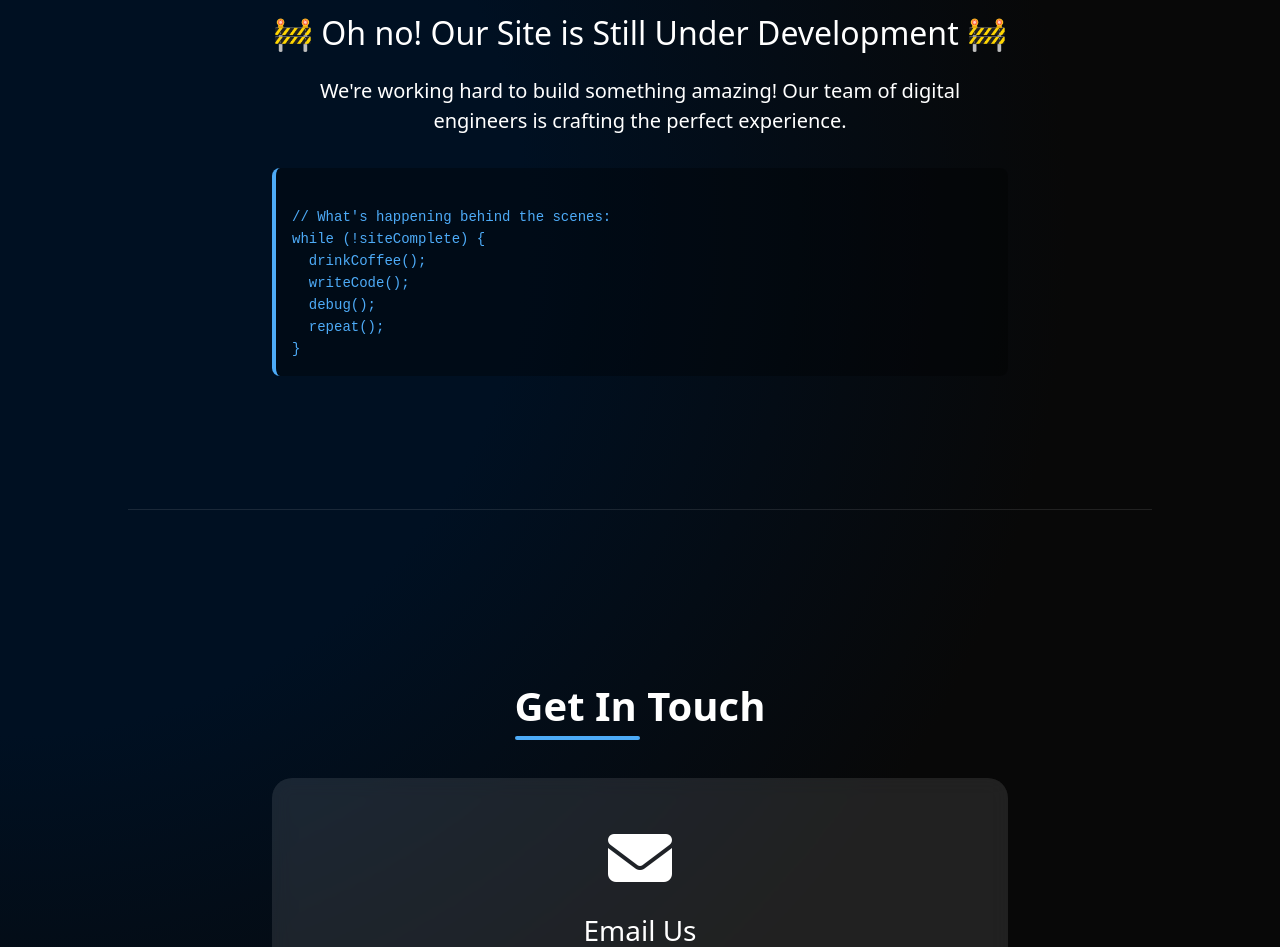
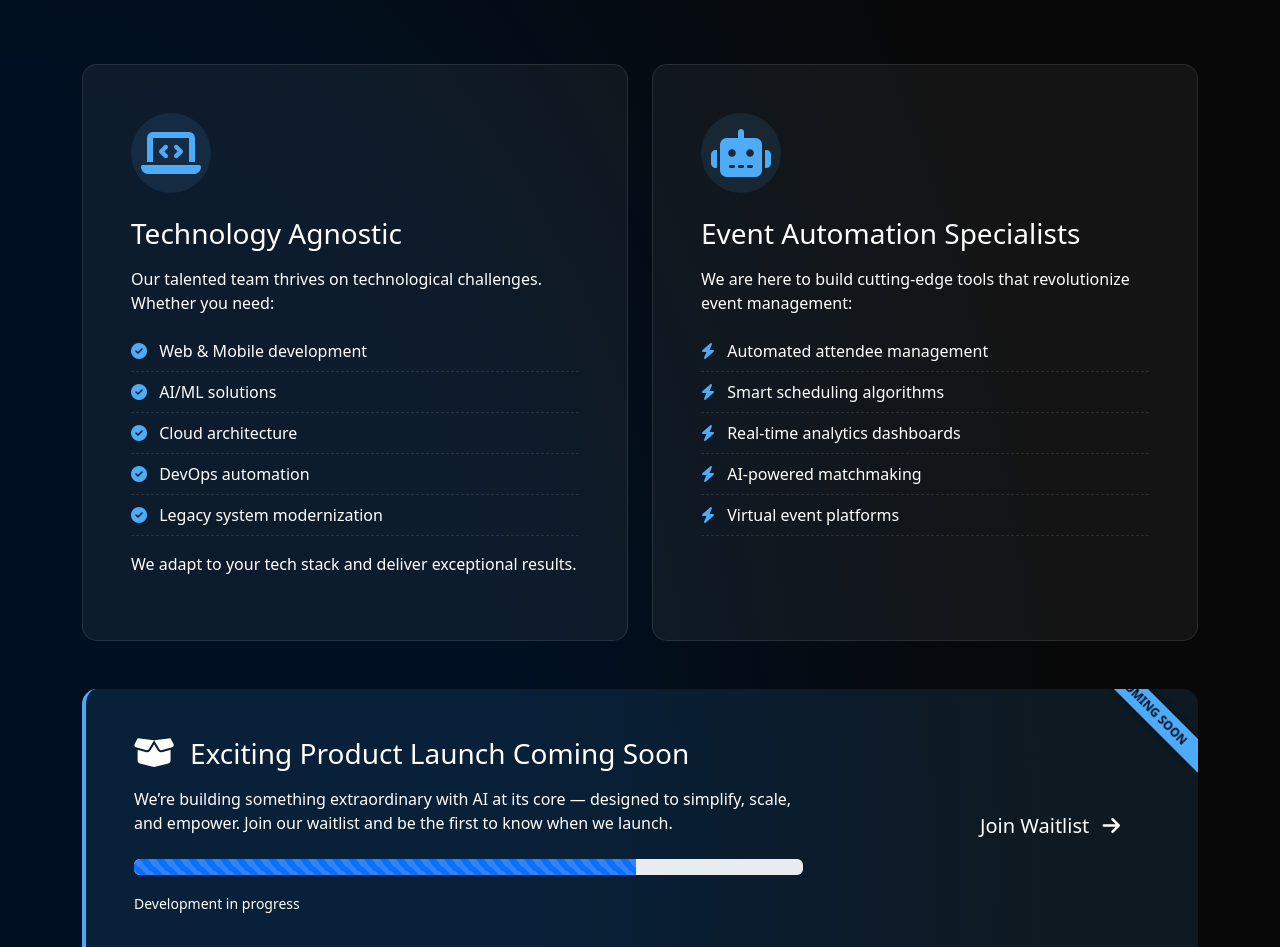
Before and after one commit to eventkompany/eventaisoft-web, a React (Create React App) app: page / in a window 1280 px wide. Shown: the part 1020-1967 px from the top of the page. Built offline with nearby package versions, Linux system fonts and the light colour scheme.

Commit message:
new update

```diff
--- a/src/App.css
+++ b/src/App.css
@@ -339,3 +339,96 @@ html {
 .navbar-toggler:focus {
   box-shadow: 0 0 0 0.15rem rgba(255, 255, 255, 0.25);
 }
+/* About Page Styles */
+.about-card {
+  background: rgba(255, 255, 255, 0.05);
+  border-radius: 15px;
+  border: 1px solid rgba(255, 255, 255, 0.1);
+  transition: all 0.3s ease;
+}
+
+.about-card:hover {
+  transform: translateY(-5px);
+  box-shadow: 0 10px 20px rgba(0, 0, 0, 0.2);
+  border-color: var(--accent-color);
+}
+
+.coming-soon-card {
+  background: rgba(77, 171, 247, 0.1);
+  border-radius: 15px;
+  border-left: 4px solid var(--accent-color);
+  position: relative;
+  overflow: hidden;
+}
+
+.coming-soon-card::after {
+  content: 'COMING SOON';
+  position: absolute;
+  top: 10px;
+  right: -30px;
+  background: var(--accent-color);
+  color: var(--primary-dark);
+  padding: 3px 30px;
+  font-size: 12px;
+  font-weight: bold;
+  transform: rotate(45deg);
+  box-shadow: 0 0 10px rgba(0,0,0,0.1);
+}
+
+.tech-list {
+  list-style: none;
+  padding-left: 0;
+}
+
+.tech-list li {
+  padding: 8px 0;
+  border-bottom: 1px dashed rgba(255,255,255,0.1);
+}
+
+.icon-box {
+  width: 80px;
+  height: 80px;
+  background: rgba(77, 171, 247, 0.1);
+  border-radius: 50%;
+  display: flex;
+  align-items: center;
+  justify-content: center;
+}
+
+.text-accent {
+  color: var(--accent-color);
+}
+
+.btn-accent {
+  background-color: var(--accent-color);
+  color: var(--primary-dark);
+  font-weight: 600;
+  border: none;
+  min-width: 200px;
+}
+
+.btn-accent:hover {
+  background-color: #3a9ae8;
+  transform: translateY(-2px);
+}
+
+.pulse-icon {
+  animation: pulse 2s infinite;
+}
+
+@keyframes pulse {
+  0% { transform: scale(1); }
+  50% { transform: scale(1.1); }
+  100% { transform: scale(1); }
+}
+
+/* Progress bar styles */
+.progress {
+  height: 8px;
+  background: rgba(255,255,255,0.1);
+  border-radius: 4px;
+}
+
+.progress-bar {
+  background-color: var(--accent-color);
+}
--- a/src/App.js
+++ b/src/App.js
@@ -6,6 +6,7 @@ import './App.css';
 import '@fortawesome/fontawesome-free/css/all.min.css';
 import BrokenPage from './components/BrokenPage';
 import Contact from './components/Contact';
+import About from './components/About';
 
 function App() {
   const [scrolled, setScrolled] = useState(false);
@@ -22,6 +23,7 @@ function App() {
     <div className="app">
       <Navbar scrolled={scrolled} />
       <Hero />
+      <About />
       <BrokenPage />
       <Contact />
       <Footer />
--- /dev/null
+++ b/src/components/About.js
@@ -0,0 +1,146 @@
+import React from "react";
+import { Container, Row, Col } from "react-bootstrap";
+
+const About = () => {
+  return (
+    <section id="about" className="section">
+      <Container>
+        <Row className="justify-content-center mb-5">
+          <Col lg={8} className="text-center">
+            <h2 className="section-title fade-in">Who We Are</h2>
+            <p
+              className="lead text-white fade-in"
+              style={{ animationDelay: "0.3s" }}
+            >
+              Technology enthusiasts dedicated to solving complex problems with
+              innovative solutions
+            </p>
+          </Col>
+        </Row>
+
+        <Row className="g-4">
+          {/* Tech Expertise */}
+          <Col lg={6} className="fade-in">
+            <div className="about-card h-100 p-4 p-lg-5">
+              <div className="icon-box mb-4">
+                <i className="fas fa-laptop-code fa-3x text-accent"></i>
+              </div>
+              <h3 className="text-white mb-3">Technology Agnostic</h3>
+              <p className="text-white">
+                Our talented team thrives on technological challenges. Whether
+                you need:
+              </p>
+              <ul className="tech-list text-white">
+                <li>
+                  <i className="fas fa-check-circle me-2 text-accent"></i> Web &
+                  Mobile development
+                </li>
+                <li>
+                  <i className="fas fa-check-circle me-2 text-accent"></i> AI/ML
+                  solutions
+                </li>
+                <li>
+                  <i className="fas fa-check-circle me-2 text-accent"></i> Cloud
+                  architecture
+                </li>
+                <li>
+                  <i className="fas fa-check-circle me-2 text-accent"></i>{" "}
+                  DevOps automation
+                </li>
+                <li>
+                  <i className="fas fa-check-circle me-2 text-accent"></i>{" "}
+                  Legacy system modernization
+                </li>
+              </ul>
+              <p className="text-white mt-3">
+                We adapt to your tech stack and deliver exceptional results.
+              </p>
+            </div>
+          </Col>
+
+          {/* Event Automation */}
+          <Col lg={6} className="fade-in" style={{ animationDelay: "0.2s" }}>
+            <div className="about-card h-100 p-4 p-lg-5">
+              <div className="icon-box mb-4">
+                <i className="fas fa-robot fa-3x text-accent"></i>
+              </div>
+              <h3 className="text-white mb-3">Event Automation Specialists</h3>
+              <p className="text-white">
+                We are here to build cutting-edge tools that revolutionize event
+                management:
+              </p>
+              <ul className="tech-list text-white">
+                <li>
+                  <i className="fas fa-bolt me-2 text-accent"></i> Automated
+                  attendee management
+                </li>
+                <li>
+                  <i className="fas fa-bolt me-2 text-accent"></i> Smart
+                  scheduling algorithms
+                </li>
+                <li>
+                  <i className="fas fa-bolt me-2 text-accent"></i> Real-time
+                  analytics dashboards
+                </li>
+                <li>
+                  <i className="fas fa-bolt me-2 text-accent"></i> AI-powered
+                  matchmaking
+                </li>
+                <li>
+                  <i className="fas fa-bolt me-2 text-accent"></i> Virtual event
+                  platforms
+                </li>
+              </ul>
+            </div>
+          </Col>
+
+          {/* Coming Soon Product */}
+          <Col lg={12} className="fade-in" style={{ animationDelay: "0.4s" }}>
+            <div className="coming-soon-card mt-4 p-4 p-lg-5">
+              <Row className="align-items-center">
+                <Col lg={8}>
+                  <div className="d-flex align-items-center mb-3">
+                    <div className="pulse-icon me-3">
+                      <i className="fas fa-box-open fa-2x text-white"></i>
+                    </div>
+                    <h3 className="text-white mb-0">
+                      Exciting Product Launch Coming Soon
+                    </h3>
+                  </div>
+                  <p className="text-white">
+                    We’re building something extraordinary with AI at its core —
+                    designed to simplify, scale, and empower. Join our waitlist
+                    and be the first to know when we launch.
+                  </p>
+                  <div className="progress mt-4 mb-3">
+                    <div
+                      className="progress-bar progress-bar-striped progress-bar-animated"
+                      role="progressbar"
+                      style={{ width: "75%" }}
+                      aria-valuenow="75"
+                      aria-valuemin="0"
+                      aria-valuemax="100"
+                    ></div>
+                  </div>
+                  <small className="text-white">Development in progress </small>
+                </Col>
+                <Col lg={4} className="text-lg-end mt-4 mt-lg-0">
+                  <a
+                    href="mailto:hello@eventaisoft.com?subject=Join%20Waitlist"
+                    style={{ textDecoration: "none" }}
+                  >
+                    <button className="btn btn-accent btn-lg text-white">
+                      Join Waitlist <i className="fas fa-arrow-right ms-2"></i>
+                    </button>
+                  </a>
+                </Col>
+              </Row>
+            </div>
+          </Col>
+        </Row>
+      </Container>
+    </section>
+  );
+};
+
+export default About;
--- a/src/components/Footer.js
+++ b/src/components/Footer.js
@@ -9,7 +9,8 @@ const Footer = () => {
             <div className="fade-in">
               <h3 className="h4 mb-3 text-white">Eventai Soft Solutions LLP</h3>
               <p className="text-white">
-                7/66 Chengaloor PO <br/>Thrissur, Kerala 680312
+                7/66 Chengaloor PO <br />
+                Thrissur, Kerala 680312
               </p>
               <a
                 href="https://linkedin.com/company/eventaisoft"
@@ -17,7 +18,7 @@ const Footer = () => {
                 rel="noopener noreferrer"
                 className="text-white"
               >
-                  <i className="fab fa-linkedin fa-lg"></i>
+                <i className="fab fa-linkedin" style={{ fontSize: "2rem" }}></i>
               </a>
             </div>
           </Col>
--- a/src/components/Hero.js
+++ b/src/components/Hero.js
@@ -8,6 +8,8 @@ const Hero = () => {
         <Row className="align-items-center">
           <Col lg={6} className="mb-5 mb-lg-0 hero-content">
             <div className="slide-in-left">
+              <h2 className="section-title mb-5 fade-in">Our Focus on</h2>
+
               <h1 className="display-3 fw-bold mb-4 text-white">
                 AI-Powered Event Solutions
               </h1>
--- a/src/components/Navbar.js
+++ b/src/components/Navbar.js
@@ -62,18 +62,11 @@ const CustomNavbar = ({ scrolled }) => {
           <div className="slide-in-right">
             <Nav>
               <Nav.Link
-                href="#broken"
+                href="#about"
                 className="mx-2 fs-6 text-white nav-link"
-                onClick={(e) => handleClick(e, 'broken')}
+                onClick={(e) => handleClick(e, 'about')}
               >
                 About
-              </Nav.Link>
-              <Nav.Link
-                href="#broken"
-                className="mx-2 fs-6 text-white nav-link"
-                onClick={(e) => handleClick(e, 'broken')}
-              >
-                Services
               </Nav.Link>
               <Nav.Link
                 href="#broken"
```
Also changed, not shown: public/index.html (+11 -8 lines), public/logo.png, public/manifest.json. Lines whose indentation alone changed are shown as unchanged.
